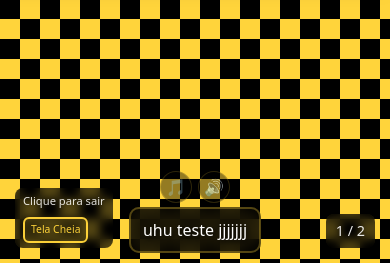
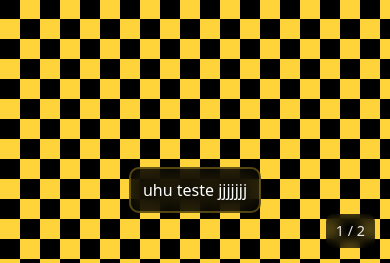
Before and after one commit to danielvitordev14/el-oso-y-la-pata, a Django app: page /historias/1/ in a window 390 px wide. Shown: the part 581-844 px from the top of the page. Run offline with Django 5.2, Linux system fonts and the light colour scheme; a user stored in the database is signed in; data comes from the database, SQL or seed files in the repository.

Commit message:
Fix: Melhorar UX mobile + reservar espaço para legendas - Mover controles de música para canto superior esquerdo (mobile) - Remover botão do YouTube no mobile (só botão pause/play) - Esconder botões piscantes de baixo no mobile - Adicionar padding-bottom fixo nos slides (60px desktop, 50px mobile) - Criar placeholder invisível quando não há legenda - Layout mobile mais limpo e funcional - Imagens sempre na mesma posição vertical - Posicionamento consistente independente da presença de texto

```diff
--- a/templates/accounts/detalhe_historia.html
+++ b/templates/accounts/detalhe_historia.html
@@ -35,6 +35,7 @@
         justify-content: center;
         align-items: center;
         padding: 20px;
+        padding-bottom: 60px; /* Espaço reduzido com placeholder */
         box-sizing: border-box;
     }
 
@@ -48,7 +49,6 @@
         object-fit: contain;
         border-radius: 10px;
         box-shadow: 0 4px 20px rgba(0,0,0,0.5);
-        margin-top: auto; /* Garantir que a imagem não suba demais */
     }
 
     .slide-text {
@@ -338,6 +338,7 @@
         .slide {
             padding: 10px;
             padding-top: 70px; /* Base padrão */
+            padding-bottom: 50px; /* Espaço reduzido com placeholder no mobile */
             justify-content: center;
             transition: padding-top 0.3s ease;
         }
@@ -449,16 +450,43 @@
         }
 
         .music-controls {
-            bottom: 60px;
-            left: 50%;
-            transform: translateX(-50%);
+            top: 60px;  /* Mover para cima */
+            left: 15px; /* Canto esquerdo */
+            bottom: auto;
+            transform: none;
             gap: 6px;
         }
 
-        .music-btn, .music-link {
-            width: 32px;
-            height: 32px;
-            font-size: 1rem;
+        /* Esconder link do YouTube no mobile */
+        .music-link {
+            display: none !important;
+        }
+
+        .music-btn {
+            width: 36px;
+            height: 36px;
+            font-size: 1.1rem;
+        }
+
+        /* Esconder botões piscantes de baixo no mobile */
+        .exit-hint {
+            display: none !important;
+        }
+
+        /* Posicionar erro de música no mobile */
+        .music-error {
+            position: absolute;
+            top: 110px; /* Abaixo dos controles */
+            left: 15px;
+            right: 15px;
+            background: rgba(220, 53, 69, 0.9);
+            color: white;
+            padding: 10px 15px;
+            border-radius: 8px;
+            font-size: 0.9rem;
+            text-align: center;
+            backdrop-filter: blur(5px);
+            z-index: 11;
         }
     }
 
@@ -544,7 +572,7 @@
         </div>
 
         <!-- Aviso quando música não carrega -->
-        <div class="music-error" id="musicError" style="display: none; position: absolute; bottom: 120px; left: 50%; transform: translateX(-50%); background: rgba(220, 53, 69, 0.9); color: white; padding: 10px 15px; border-radius: 8px; font-size: 0.9rem; max-width: 80vw; text-align: center; backdrop-filter: blur(5px); z-index: 11;">
+        <div class="music-error" id="musicError" style="display: none;">
             <div>⚠️ Música bloqueada</div>
             <div style="font-size: 0.8rem; margin-top: 5px;">Desative bloqueadores de anúncios ou <a href="{{ historia.musica_youtube }}" target="_blank" style="color: #FFD43B;">abra no YouTube</a></div>
         </div>
@@ -563,6 +591,8 @@
                 <img src="{{ item.foto.url }}" alt="Foto da história">
                 {% if item.texto %}
                     <div class="slide-text">{{ item.texto }}</div>
+                {% else %}
+                    <div class="slide-text-placeholder" style="height: 80px; visibility: hidden;"></div>
                 {% endif %}
             </div>
         {% endfor %}
```
